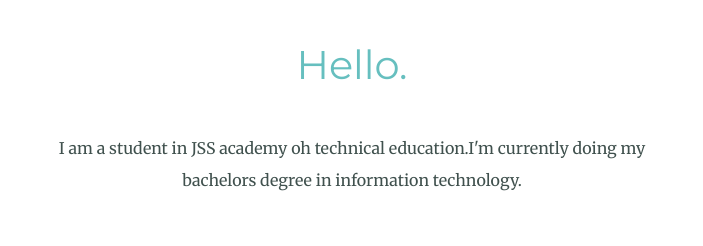
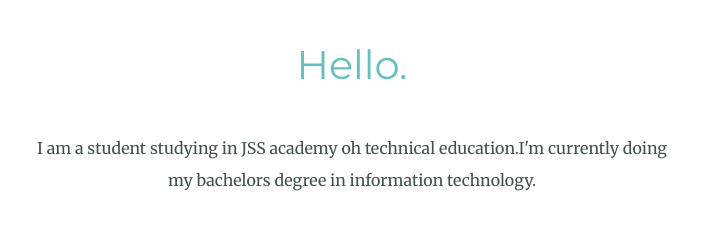
Before and after one commit to chaitanya2108/stylised-cv, a plain HTML site: page index.html in a window 1280 px wide. Shown: the part 1240-1486 px from the top of the page, without its empty margins (288-991 px from the left). Drawn offline with Linux system fonts and the light colour scheme.

Commit message:
Update index.html

```diff
--- a/index.html
+++ b/index.html
@@ -19,7 +19,7 @@
         <div class="profile">
           <img class="profilepic" src="images\IMG-20200510-WA0004.jpg" alt="">
           <h2>Hello.</h2>
-          <p>I am a student in JSS academy oh technical education.I'm currently doing my bachelors degree in information technology.</p>
+          <p>I am a student studying in JSS academy oh technical education.I'm currently doing my bachelors degree in information technology.</p>
         </div>
         <hr>
         <div class="skills">
```
